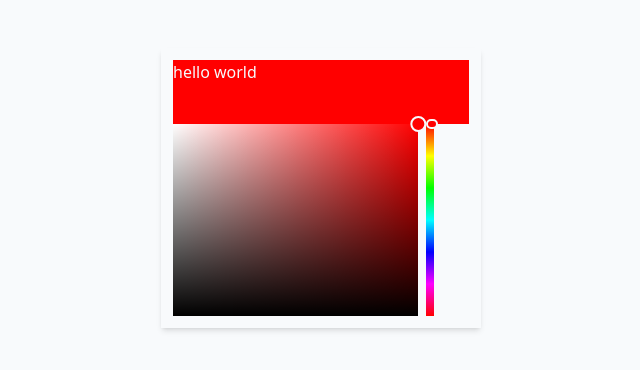
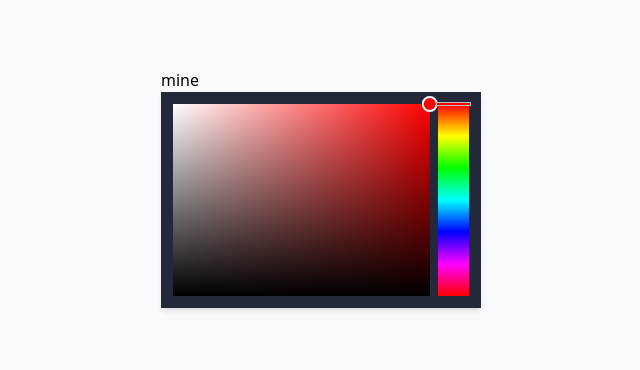
Before and after one commit to ahmadghoniem/graphql-test, a React (Vite) app: page / in a window 1280 px wide. Shown: the part 212-582 px from the top of the page, without its empty margins (319-959 px from the left). Built offline with nearby package versions, Linux system fonts and the light colour scheme.

Commit message:
changnes to color component

```diff
--- a/package.json
+++ b/package.json
@@ -14,6 +14,7 @@
     "@emotion/core": "^11.0.0",
     "@emotion/react": "^11.11.1",
     "chroma-js": "^2.4.2",
+    "class-variance-authority": "^0.7.0",
     "clsx": "^2.0.0",
     "graphql": "^16.8.0",
     "graphql-request": "^6.1.0",
--- a/src/ColorPicker.jsx
+++ b/src/ColorPicker.jsx
@@ -4,25 +4,39 @@
 import React, { Children, cloneElement } from "react";
 import chroma from "chroma-js";
 import { clamp, useCombinedRefs, useMousemove, cn } from "./utils.js";
-const presetCssVar = {
+const presetCssVars = {
   "--selected-color": "#ffffff",
-  "--selected-hue": "#ff0000",
   "--palette-marker-x": "0",
   "--palette-marker-y": "0",
   "--hue-slider-y:": "0",
 };
 export const ColorPickerRoot = React.forwardRef(
   (
-    { onChange, defaultValue = "#ff0000", className, children, ...props },
+    {
+      onColorChange,
+      onTextColorChange,
+      defaultValue = "#ff0000",
+      luminanceSetPoint = 0.5,
+      className,
+      children,
+      ...props
+    },
     ref,
   ) => {
     const picker = useCombinedRefs(React.useRef(), ref);
     const palette = React.useRef();
     const hue = React.useRef();
     const handleChange = React.useRef();
+    const handleTextColorChange = React.useRef();
+
     React.useEffect(() => {
-      handleChange.current = onChange;
-    }, [onChange]);
+      handleChange.current = onColorChange;
+    }, [onColorChange]);
+
+    React.useEffect(() => {
+      handleTextColorChange.current = onTextColorChange;
+    }, [onTextColorChange]);
+
     const onchange = React.useCallback(() => {
       if (handleChange.current) {
         const root = picker.current;
@@ -31,17 +45,21 @@ export const ColorPickerRoot = React.forwardRef(
         handleChange.current(color);
       }
     }, [picker]);
+
     const updateText = React.useCallback(() => {
       const root = picker.current;
       const color = chroma(root.style.getPropertyValue("--selected-color"));
 
       const bg = chroma("#1a202c");
-      if (chroma.scale([bg, color])(1).luminance() > 0.5) {
+      if (chroma.scale([bg, color])(1).luminance() > luminanceSetPoint) {
         picker.current.style.setProperty("--result-text-color", "#1a202c");
+        handleTextColorChange.current(chroma("#1a202c"));
       } else {
         picker.current.style.setProperty("--result-text-color", " #f7fafc");
+        handleTextColorChange.current(chroma("#f7fafc"));
       }
-    }, [picker]);
+    }, [picker, luminanceSetPoint]);
+
     React.useEffect(() => {
       const root = picker.current;
       const c =
@@ -132,7 +150,7 @@ export const ColorPickerRoot = React.forwardRef(
       <div
         aria-label="color-picker"
         ref={picker}
-        style={presetCssVar}
+        style={{ presetCssVars, "--selected-hue": defaultValue }}
         className={cn(
           "w-80 bg-[--color-picker-background] p-3 shadow-md",
           className,
@@ -140,7 +158,7 @@ export const ColorPickerRoot = React.forwardRef(
         {...props}
       >
         {Children.map(children, (child, index) => {
-          console.log(child);
+          // console.log(child);
           return cloneElement(child, {
             ref:
               child.type.displayName === "ColorPickerPanel"
@@ -172,14 +190,10 @@ export const ColorPickerPalette = React.forwardRef(
     return (
       <div
         aria-label="palette"
-        className={cn("relative bg-[#df3f3f] bg-[--selected-hue]", className)}
+        className={cn("relative bg-[--selected-hue]", className)}
         ref={ref}
       >
-        <div className="absolute h-full w-full bg-[--selected-hue]">
-          <div className="absolute h-full w-full bg-gradient-to-r from-white" />
-          <div className="absolute h-full w-full bg-gradient-to-b from-transparent to-black" />
-        </div>
-
+        <div className="absolute h-full w-full bg-[--selected-hue] bg-[image:var(--palette-saturation-gradient)]" />
         {children}
       </div>
     );
@@ -192,7 +206,10 @@ export const ColorPickerMarker = React.forwardRef(
     return (
       <div
         aria-label="marker"
-        className="absolute h-4 w-4 translate-x-[calc(var(--palette-marker-x,0)*1px-8px)] translate-y-[calc(var(--palette-marker-y,0)*1px-8px)] transform rounded-full border-2 border-[#f7fafc] bg-[--selected-color]"
+        className={cn(
+          "absolute h-4 w-4 translate-x-[calc(var(--palette-marker-x,0)*1px-8px)] translate-y-[calc(var(--palette-marker-y,0)*1px-8px)] transform rounded-full border-2 border-[#f7fafc] bg-[--selected-color]",
+          className,
+        )}
       />
     );
   },
@@ -200,7 +217,7 @@ export const ColorPickerMarker = React.forwardRef(
 ColorPickerMarker.displayName = "ColorPickerMarker";
 
 export const ColorPickerHue = React.forwardRef(
-  ({ className, ...props }, ref) => {
+  ({ className, children, ...props }, ref) => {
     return (
       <div
         aria-label="hue"
@@ -208,12 +225,24 @@ export const ColorPickerHue = React.forwardRef(
         className={cn("relative bg-white", className)}
       >
         <div className="absolute h-full w-full bg-[image:--hue-gradient]" />
-        <div
-          aria-label="slider"
-          className="absolute -left-[0.0125rem] h-[0.625rem] w-[calc(100%+0.25rem)] translate-y-[calc(var(--hue-slider-y,0)*1px-5px)] rounded-full border-2 border-[#f7fafc] bg-[--selected-hue]"
-        />
+        {children}
       </div>
     );
   },
 );
 ColorPickerHue.displayName = "ColorPickerHue";
+// -2px in calc is for the border-width i guess (nope)
+export const ColorPickerHueSlider = React.forwardRef(
+  ({ className, ...props }, ref) => {
+    return (
+      <div
+        aria-label="slider"
+        className={cn(
+          "absolute -left-[0.125rem] h-[0.625rem] w-[calc(100%+0.25rem)] translate-y-[calc(var(--hue-slider-y,0)*1px-2px)] rounded-full border-2 border-[#BEBFC4] bg-[--selected-hue]",
+          className,
+        )}
+      />
+    );
+  },
+);
+ColorPickerHueSlider.displayName = "ColorPickerHueSlider";
--- a/src/MyApp.jsx
+++ b/src/MyApp.jsx
@@ -5,6 +5,7 @@ import {
   ColorPickerHue,
   ColorPickerPanel,
   ColorPickerMarker,
+  ColorPickerHueSlider,
 } from "./ColorPicker";
 // use text-[--result-text-color] to get the inverted text color on a color-changing background
 // use value.rgb() to get the selected color in rgb format
@@ -14,22 +15,28 @@ import {
 // use native for zero dependencies rather than chroma-js
 export const MyApp = () => {
   const [value, setValue] = useState(null);
+  const [textColor, setTextColor] = useState(null);
+  const [luminanceSetPoint, setLuminanceSetPoint] = useState("0.5");
   console.log(value?.rgb());
-
+  console.log(textColor?.rgb());
   return (
+    <div>
+      <p className="text-[--selected-color]">mine</p>
       <ColorPickerRoot
-      className="grid grid-cols-12 grid-rows-4 gap-x-2"
-      onChange={setValue}
+        className="flex flex-row gap-2 bg-[#24283B]"
+        onColorChange={setValue}
+        onTextColorChange={setTextColor}
+        luminanceSetPoint={luminanceSetPoint}
       >
-      <p className="col-span-12 row-span-1 bg-[--selected-color] text-[--result-text-color]">
-        hello world
-      </p>
-      <ColorPickerPanel className="col-span-10 row-span-3 w-full">
+        <ColorPickerPanel className="w-full">
           <ColorPickerPalette>
             <ColorPickerMarker />
           </ColorPickerPalette>
         </ColorPickerPanel>
-      <ColorPickerHue className="col-span-2 row-span-3 h-full w-2" />
+        <ColorPickerHue className="w-9">
+          <ColorPickerHueSlider className="h-1 rounded-none border border-[#c4bebe]" />
+        </ColorPickerHue>
       </ColorPickerRoot>
+    </div>
   );
 };
--- a/src/index.css
+++ b/src/index.css
@@ -7,6 +7,7 @@
         --bg-opacity:1;
         --text-opacity:1;
         --border-opacity:1;
+        --palette-saturation-gradient: linear-gradient(0deg,#000,transparent),linear-gradient(90deg,#fff,hsla(0,0%,100%,0));
         --hue-gradient: linear-gradient(
             to bottom,
             hsl(0, 100%, 50%),
```
Also changed, not shown: 1 other file (tests, documents, lock files or other folders). Lines whose indentation alone changed are shown as unchanged.
